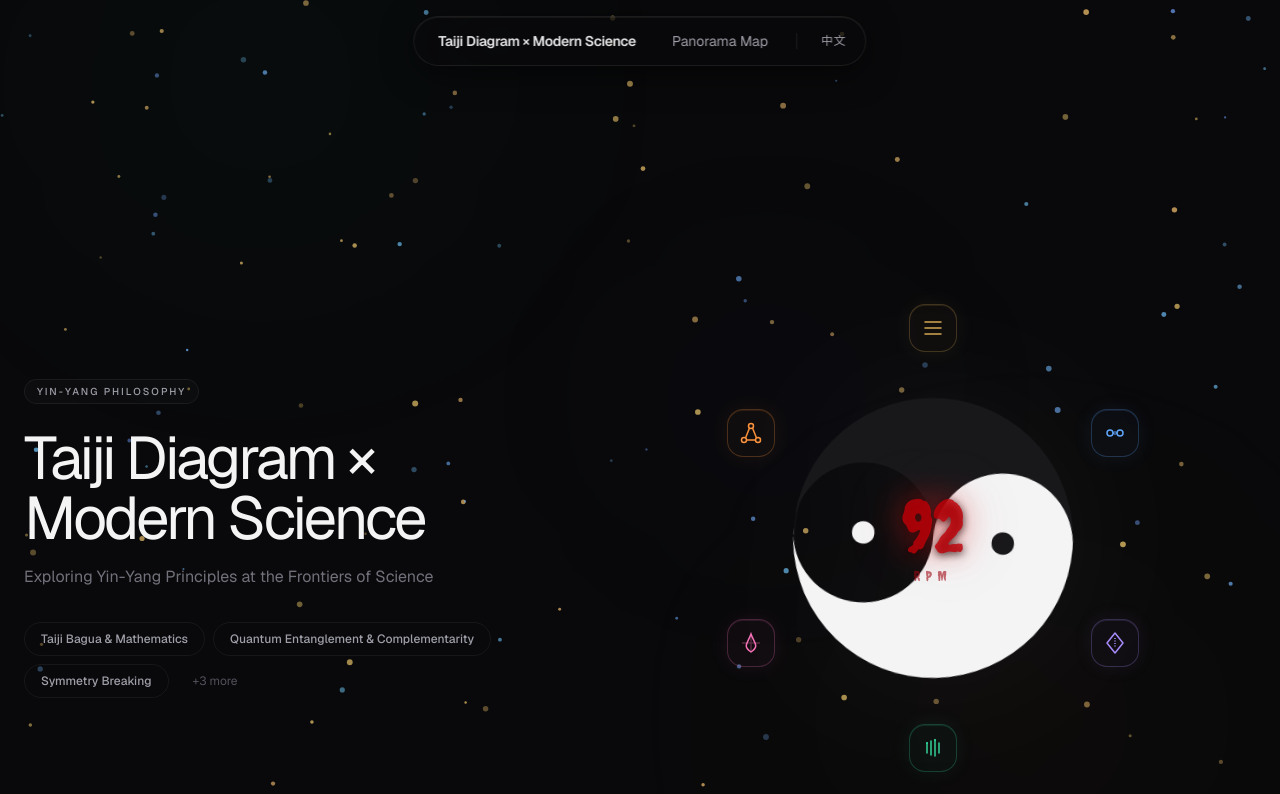
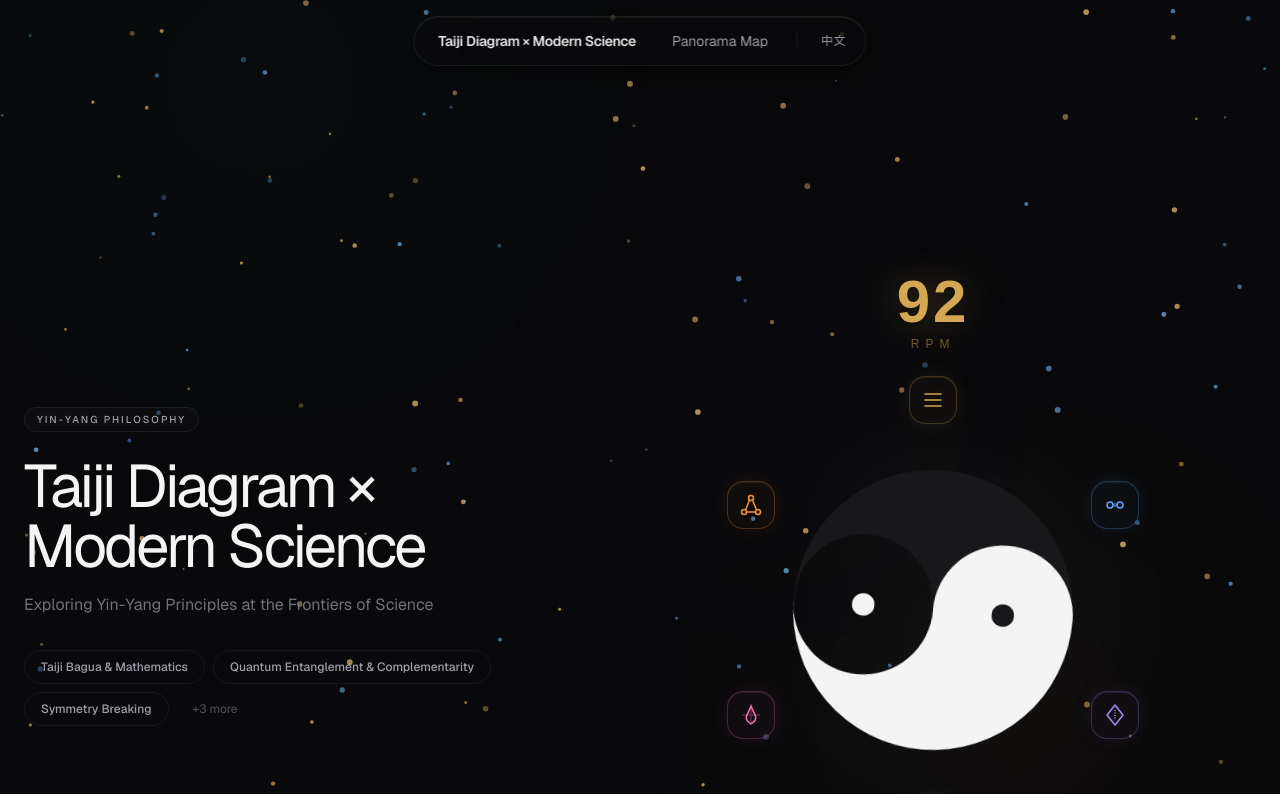
Before and after one commit to wenyumoney/tai-chi-diagram-science, a Next.js app: page /en in a window 1280 px wide. Shown: the top 794 px of the page. Built offline with nearby package versions, Linux system fonts and the light colour scheme.

Commit message:
feat(taiji): RPM display above diagram with gold Noto Serif SC (金宋体)

```diff
--- a/src/app/layout.tsx
+++ b/src/app/layout.tsx
@@ -1,4 +1,4 @@
-import { Geist, Geist_Mono, Creepster } from "next/font/google";
+import { Geist, Geist_Mono, Noto_Serif_SC } from "next/font/google";
 
 const geistSans = Geist({
   variable: "--font-geist-sans",
@@ -12,9 +12,9 @@ const geistMono = Geist_Mono({
   display: "swap",
 });
 
-const creepster = Creepster({
-  weight: "400",
-  variable: "--font-creepster",
+const notoSerifSC = Noto_Serif_SC({
+  weight: ["400", "700", "900"],
+  variable: "--font-song",
   subsets: ["latin"],
   display: "swap",
 });
@@ -25,7 +25,7 @@ export default function RootLayout({
   children: React.ReactNode;
 }) {
   return (
-    <html lang="zh" className={`${geistSans.variable} ${geistMono.variable} ${creepster.variable}`}>
+    <html lang="zh" className={`${geistSans.variable} ${geistMono.variable} ${notoSerifSC.variable}`}>
       <body className="font-sans bg-[#09090b] text-zinc-200">{children}</body>
     </html>
   );
--- a/src/components/TaijiDiagram.tsx
+++ b/src/components/TaijiDiagram.tsx
@@ -130,7 +130,27 @@ export default function TaijiDiagram({
   }, []);
 
   return (
-    <div className="relative flex items-center justify-center w-full py-12 select-none">
+    <div className="relative flex flex-col items-center justify-center w-full py-8 select-none">
+      {/* RPM Display — above the Taiji, gold Song typeface */}
+      <div className="text-center mb-2 pointer-events-none">
+        <span
+          className="block text-4xl md:text-6xl leading-none font-black text-[#d4a853]"
+          style={{
+            fontFamily: "var(--font-song), serif",
+            textShadow: "0 0 40px rgba(212,168,83,0.35), 0 2px 4px rgba(0,0,0,0.6)",
+            letterSpacing: "0.05em",
+          }}
+        >
+          {rpm.toLocaleString()}
+        </span>
+        <span
+          className="block text-[10px] md:text-xs tracking-[0.5em] text-[#d4a853]/50 mt-1"
+          style={{ fontFamily: "var(--font-song), serif" }}
+        >
+          RPM
+        </span>
+      </div>
+
       <div className="relative w-[min(80vw,500px)] h-[min(80vw,500px)]">
         {/* Taiji SVG */}
         <div className="absolute inset-0 flex items-center justify-center">
@@ -158,26 +178,6 @@ export default function TaijiDiagram({
             <circle cx="100" cy="50" r="8" fill="#18181b" />
           </svg>
 
-          {/* RPM display — centered over the Taiji, uses Creepster font */}
-          <div className="absolute inset-0 flex items-center justify-center pointer-events-none">
-            <div className="text-center select-none">
-              <span
-                className="block text-5xl md:text-7xl leading-none text-red-700/80"
-                style={{
-                  fontFamily: "var(--font-creepster), cursive",
-                  textShadow: "0 0 30px rgba(220,38,38,0.5), 0 0 60px rgba(220,38,38,0.25), 0 2px 8px rgba(0,0,0,0.8)",
-                }}
-              >
-                {rpm.toLocaleString()}
-              </span>
-              <span
-                className="block text-xs md:text-sm tracking-[0.4em] text-red-800/60 mt-1"
-                style={{ fontFamily: "var(--font-creepster), cursive" }}
-              >
-                RPM
-              </span>
-            </div>
-          </div>
         </div>
 
         {/* Orbit domain icons */}
```
